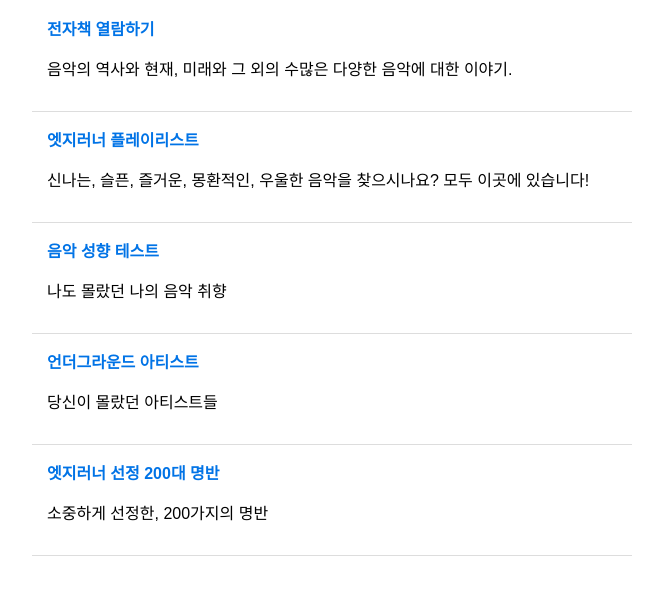
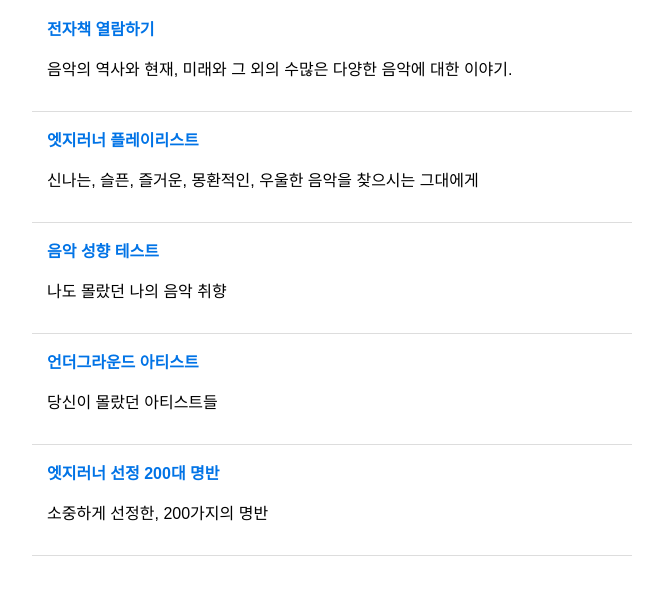
Before and after one commit to heoy1213/edge, a plain HTML site: page index.html in a window 1280 px wide. Shown: the part 99-694 px from the top of the page, without its empty margins (308-971 px from the left). Drawn offline with Linux system fonts and the light colour scheme.

Commit message:
Update index.html

```diff
--- a/index.html
+++ b/index.html
@@ -46,7 +46,7 @@
         </div>
         <div class="book-item">
             <a href="ebooks/book2.pdf" target="_blank">엣지러너 플레이리스트</a>
-            <p>신나는, 슬픈, 즐거운, 몽환적인, 우울한 음악을 찾으시나요? 모두 이곳에 있습니다!</p>
+            <p>신나는, 슬픈, 즐거운, 몽환적인, 우울한 음악을 찾으시는 그대에게</p>
         </div>
         <div class="book-item">
             <a href="ebooks/book3.pdf" target="_blank">음악 성향 테스트</a>
```
